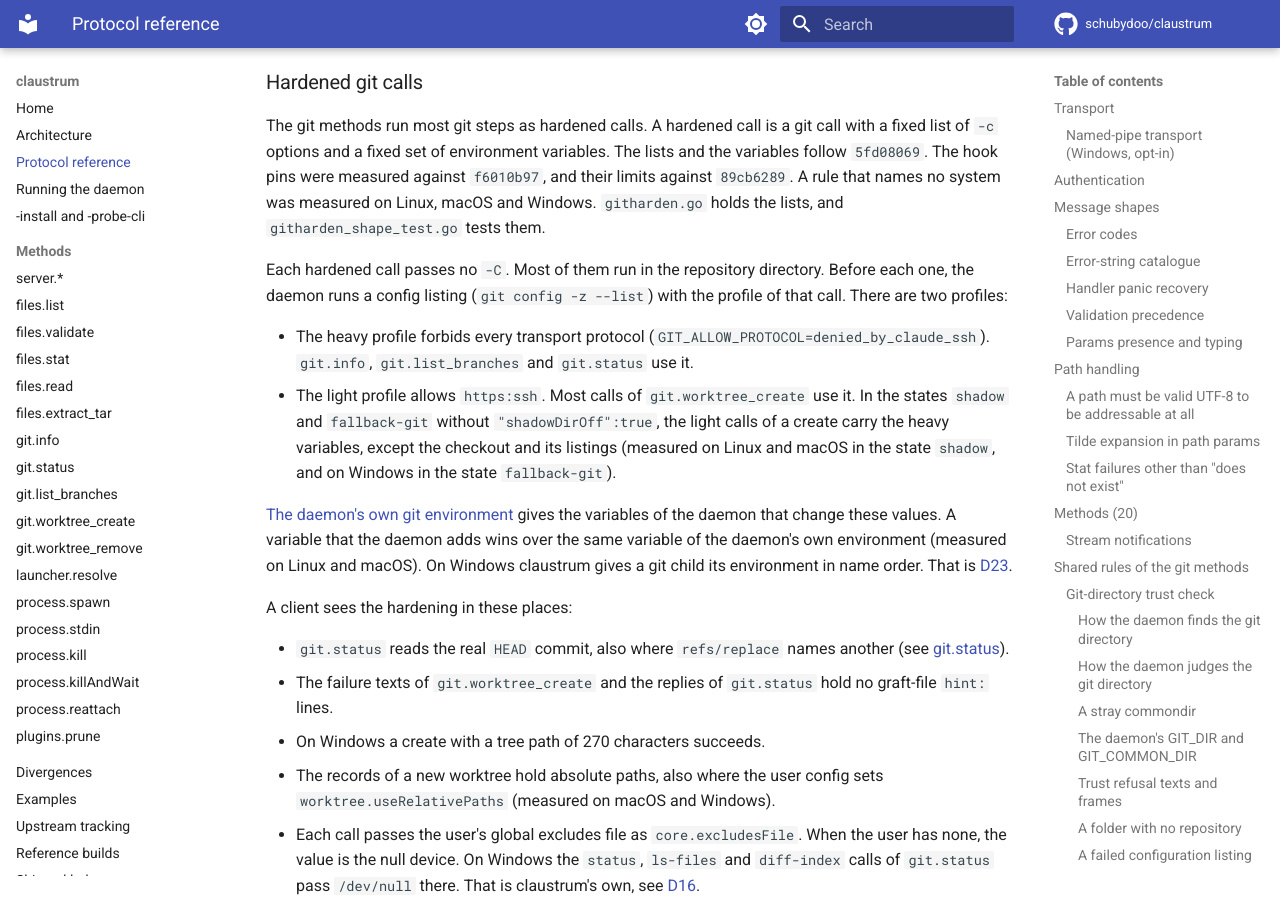
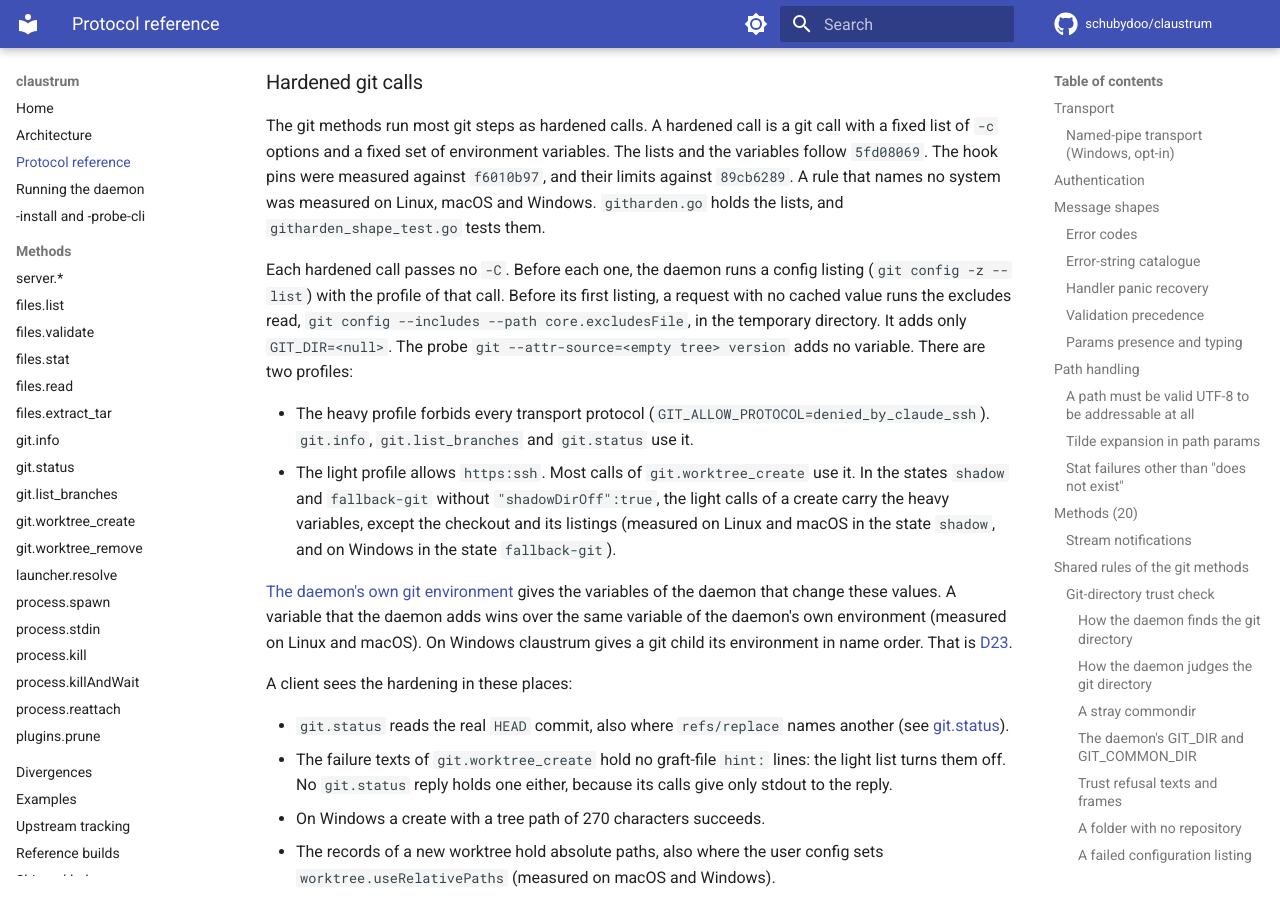
Before and after one commit to schubydoo/claustrum, an MkDocs documentation site: the page built from docs/PROTOCOL.md, in a window 1280 px wide and 900 px high, scrolled down 35721 px. Built offline with MkDocs 1.6.1 and Material for MkDocs 9.7.7, drawn with Linux system fonts in a browser that asks for light colours; comment, search, counter and statistics services are not loaded.

Commit message:
docs: answer the review of the hardened git calls cut
Co-Authored-By: Claude Opus 5.5 <noreply@anthropic.com>

```diff
--- a/docs/PROTOCOL.md
+++ b/docs/PROTOCOL.md
@@ -1333,9 +1333,12 @@ and their limits against `89cb6289`. A rule that names no system was measured on
 Linux, macOS and Windows. `githarden.go` holds the lists, and
 `githarden_shape_test.go` tests them.
 
-Each hardened call passes no `-C`. Most of them run in the repository directory.
-Before each one, the daemon runs a config listing (`git config -z --list`) with the
-profile of that call. There are two profiles:
+Each hardened call passes no `-C`. Before each one, the daemon runs a config
+listing (`git config -z --list`) with the profile of that call. Before its first
+listing, a request with no cached value runs the excludes read, `git config
+--includes --path core.excludesFile`, in the temporary directory. It adds only
+`GIT_DIR=<null>`. The probe `git --attr-source=<empty tree> version` adds no
+variable. There are two profiles:
 
 - The heavy profile forbids every transport protocol
   (`GIT_ALLOW_PROTOCOL=denied_by_claude_ssh`). `git.info`, `git.list_branches` and
@@ -1349,22 +1352,22 @@ profile of that call. There are two profiles:
 [The daemon's own git environment](#the-daemons-own-git-environment) gives the
 variables of the daemon that change these values. A variable that the daemon adds
 wins over the same variable of the daemon's own environment (measured on Linux and
-macOS). On Windows claustrum
-gives a git child its environment in name order. That is
-[D23](DIVERGENCES.md#d23).
+macOS). On Windows claustrum gives a git child its environment in name order. That
+is [D23](DIVERGENCES.md#d23).
 
 A client sees the hardening in these places:
 
 - `git.status` reads the real `HEAD` commit, also where `refs/replace` names another
   (see [git.status](protocol/git-status.md#what-the-status-reads)).
-- The failure texts of `git.worktree_create` and the replies of `git.status` hold
-  no graft-file `hint:` lines.
+- The failure texts of `git.worktree_create` hold no graft-file `hint:` lines: the
+  light list turns them off. No `git.status` reply holds one either, because its
+  calls give only stdout to the reply.
 - On Windows a create with a tree path of 270 characters succeeds.
 - The records of a new worktree hold absolute paths, also where the user config sets
   `worktree.useRelativePaths` (measured on macOS and Windows).
 - Each call passes the user's global excludes file as `core.excludesFile`. When
-  the user has none, the value is the null device. On Windows the `status`, `ls-files` and
-  `diff-index` calls of `git.status` pass `/dev/null` there. That is claustrum's
+  the user has none, the value is the null device. On Windows the `status`,
+  `ls-files` and `diff-index` calls of `git.status` pass `/dev/null` there. That is claustrum's
   own, see [D16](DIVERGENCES.md#d16).
 - The config listings run with `LC_ALL=C` and `LANGUAGE=C`. git then writes its
   listing errors in English (measured on Linux). The one exception is the second
```
Also changed, not shown: docs/UPSTREAM-TRACKING.md (+8 -6 lines), 1 other file.
